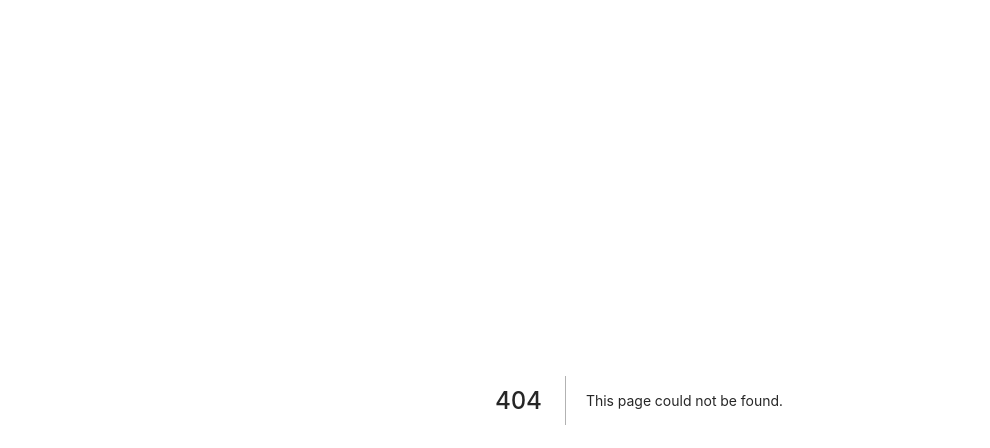
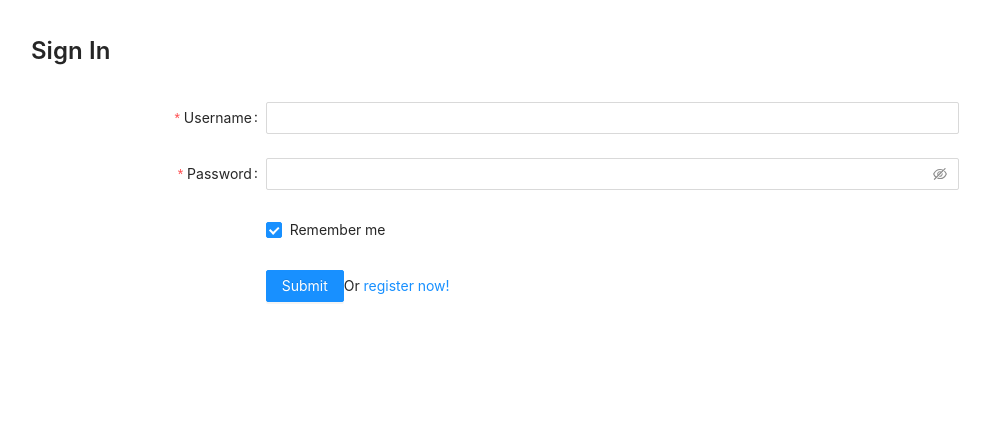
Before and after one commit to ShoeBoom/Oober.plus, a Next.js app: page /signin in a window 1280 px wide. Before the commit this address had no page. Shown: the top 448 px of the page, without its empty margins (1-991 px from the left). Built offline with nearby package versions, Linux system fonts and the light colour scheme.

Commit message:
sign in page

```diff
--- /dev/null
+++ b/src/components/UserActions/SignInForm.tsx
@@ -0,0 +1,64 @@
+// typed by Adrian Wu
+
+import { Form, Input, Button, Checkbox } from "antd";
+import Link from "next/link";
+import React from "react";
+
+interface Props {
+
+  onComplete?(v): void;
+}
+
+export function SignInForm({ onComplete } : Props) {
+
+  const layout = {
+    labelCol: { span: 5 },
+    wrapperCol: { span: 13 },
+  };
+  const tailLayout = {
+    wrapperCol: { offset: 5, span: 13 },
+  };
+
+  const onFinish = values => {
+    console.log('Success:', values);
+    onComplete(values)
+  };
+
+  const onFinishFailed = errorInfo => {
+    console.log('Failed:', errorInfo);
+  };
+  return (
+
+    <Form {...layout}
+      name="basic"
+      initialValues={{ remember: true }}
+      onFinish={onFinish}
+      onFinishFailed={onFinishFailed}>
+      <Form.Item
+        label="Username"
+        name="username"
+        rules={[{ required: true, message: 'Please input your username!' }]}>
+        <Input />
+      </Form.Item>
+
+      <Form.Item
+        label="Password"
+        name="password"
+        rules={[{ required: true, message: 'Please input your password!' }]}>
+        <Input.Password />
+      </Form.Item>
+
+      <Form.Item {...tailLayout} name="remember" valuePropName="checked">
+        <Checkbox>Remember me</Checkbox>
+      </Form.Item>
+
+      <Form.Item {...tailLayout}>
+        <Button type="primary" htmlType="submit">
+          Submit
+        </Button>
+         Or <Link href="/register">register now!</Link>
+      </Form.Item>
+    </Form>
+
+  )
+}
--- /dev/null
+++ b/src/pages/signin.tsx
@@ -0,0 +1,18 @@
+import Head from 'next/head'
+
+import {SignInForm} from "@components/UserActions/SignInForm";
+
+export default function SignIn() {
+  return (
+    <div>
+      <Head>
+        <title>Sign In</title>
+        <link rel="icon" href="/favicon.ico" />
+      </Head>
+        <div className="text-2xl p-8 font-semibold">
+          Sign In
+        </div>
+      <SignInForm/>
+    </div>
+  )
+}
```
